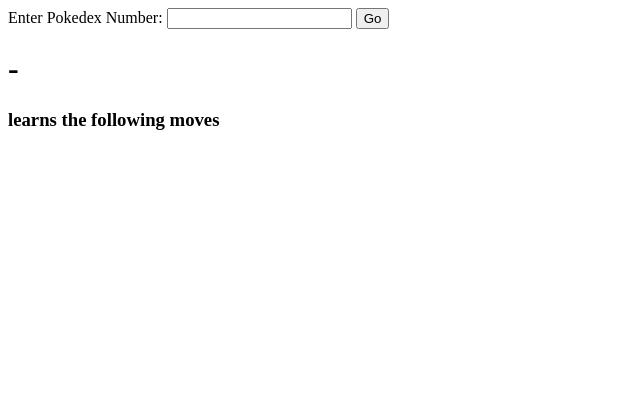
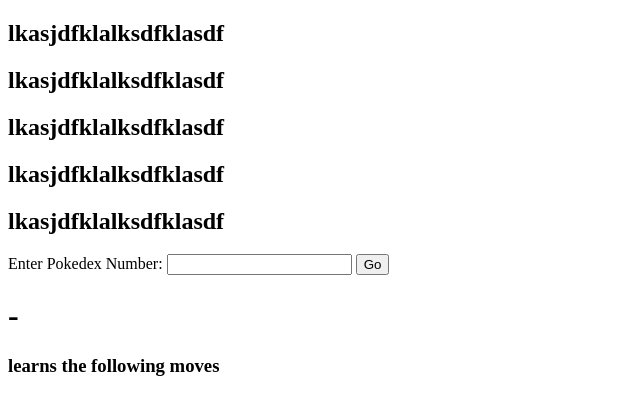
Before and after one commit to StevenCThaller/api, a plain HTML site: page index.html in a window 1280 px wide. Shown: the whole page, without its empty margins (0-640 px from the left). Drawn offline with nearby package versions, Linux system fonts and the light colour scheme.

Commit message:
Updated my awesome headers and finished WIP

```diff
--- a/index.html
+++ b/index.html
@@ -33,6 +33,11 @@
     </script>
 </head>
 <body>
+    <h2>lkasjdfklalksdfklasdf</h2>
+    <h2>lkasjdfklalksdfklasdf</h2>
+    <h2>lkasjdfklalksdfklasdf</h2>
+    <h2>lkasjdfklalksdfklasdf</h2>
+    <h2>lkasjdfklalksdfklasdf</h2>
     <form id="dex_num_select">
         <label for="which_mon">Enter Pokedex Number: </label>
         <input type="number" name="which_mon" id="which_mon">
```
Also changed, not shown: work_in_progress.txt (added).
